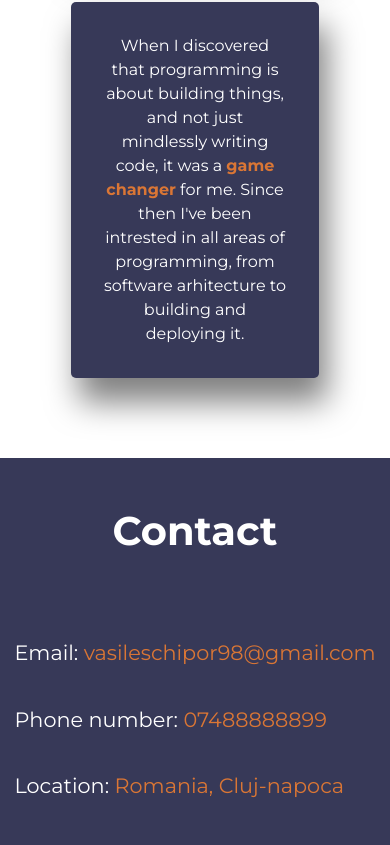
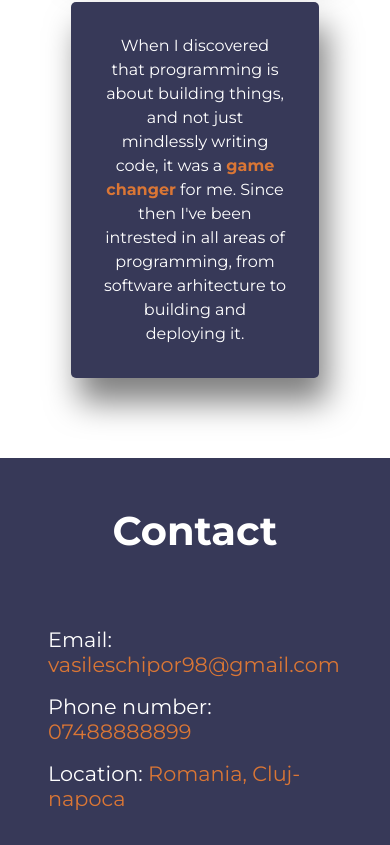
Before and after one commit to Utakato/Portfolio, a React (Create React App) app in the folder client/: page / in a window 390 px wide. Shown: the part 4243-5088 px from the top of the page. Built offline with nearby package versions, Linux system fonts and the light colour scheme.

Commit message:
Add responsive style

```diff
--- a/client/src/components/Contact/style.css
+++ b/client/src/components/Contact/style.css
@@ -42,3 +42,9 @@
         width: 300px;
     }
 }
+
+@media screen and (max-width: 450px) {
+    .contact .wrapper {
+        padding: 0rem 3rem 6rem
+    }
+}
```
